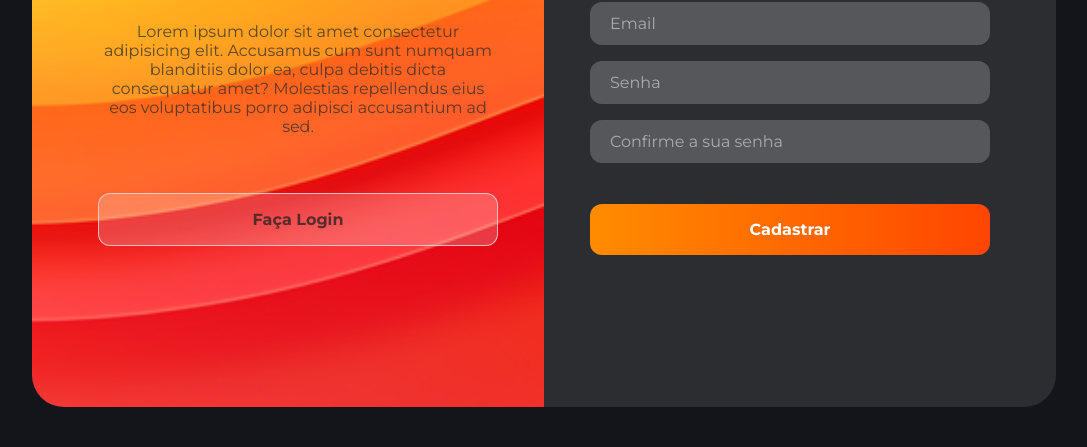
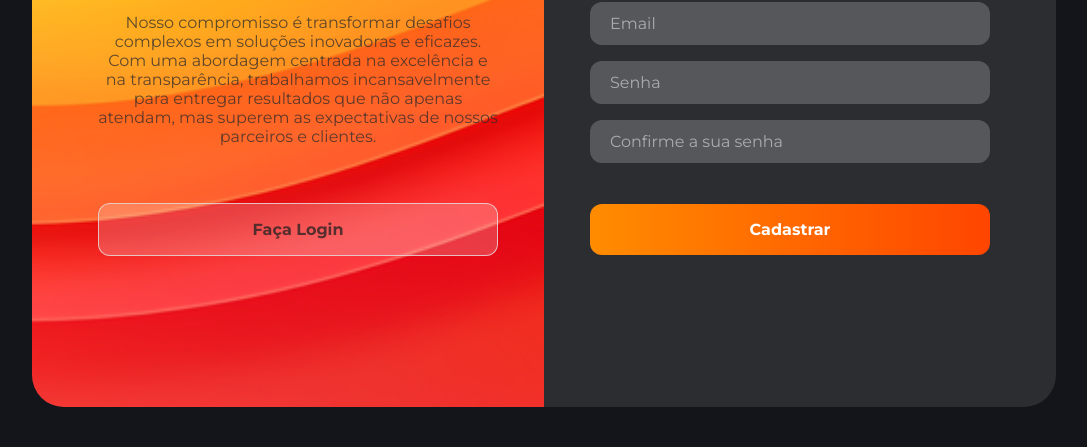
Before and after one commit to Pereiraaa-Lucas/Form-Interativo, a plain HTML site: page index.html in a window 1280 px wide. Shown: the part 353-800 px from the top of the page, without its empty margins (96-1183 px from the left). Drawn offline with Linux system fonts and the light colour scheme.

Commit message:
Revise login section paragraph text
Updated the paragraph text for the login section to emphasize commitment to innovative solutions.

```diff
--- a/index.html
+++ b/index.html
@@ -31,9 +31,7 @@
                 <!-- Seção para quem já tem uma conta -->
                 <div class="facaLogin">
                     <h2>Já tem </br>uma conta?</h2>
-                    <p>Lorem ipsum dolor sit amet consectetur adipisicing elit. Accusamus cum sunt numquam blanditiis
-                        dolor ea, culpa debitis dicta consequatur amet? Molestias repellendus eius eos voluptatibus
-                        porro adipisci accusantium ad sed.</p>
+                    <p>Nosso compromisso é transformar desafios complexos em soluções inovadoras e eficazes. Com uma abordagem centrada na excelência e na transparência, trabalhamos incansavelmente para entregar resultados que não apenas atendam, mas superem as expectativas de nossos parceiros e clientes.</p>
                     <button class="loginButton">Faça Login</button>
                 </div>
             </div> <!-- Fechando corretamente a div esquerda -->
```
